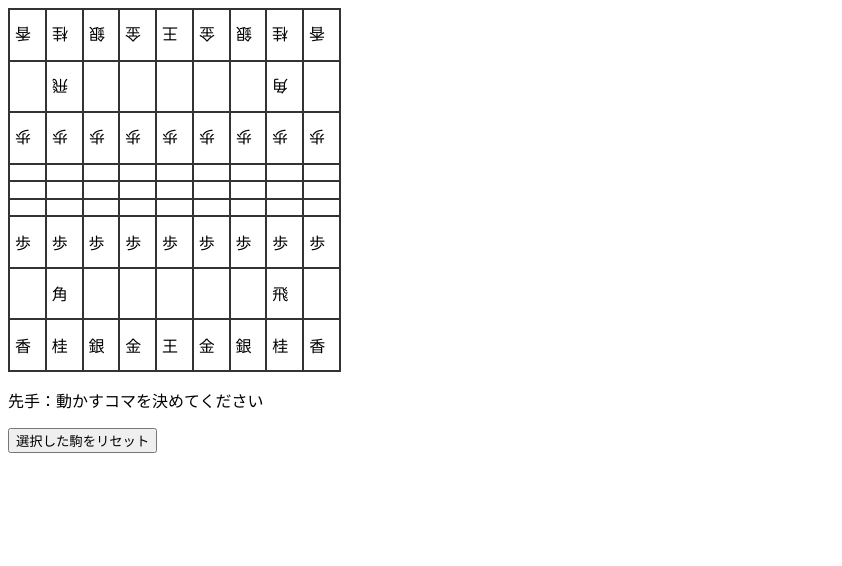
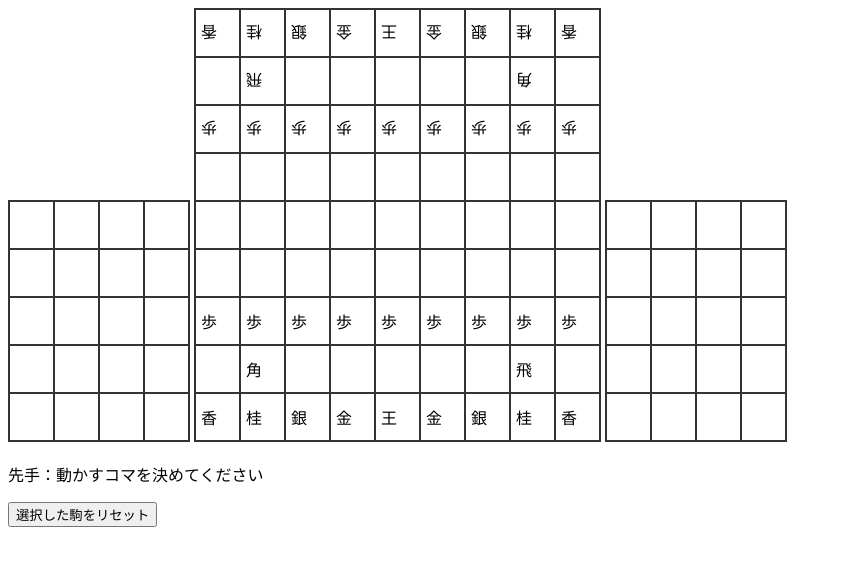
Before and after one commit to developer-arc/hashimoto, a plain HTML site: page syougi/index.html in a window 1280 px wide. Shown: the whole page, without its empty margins (0-842 px from the left). Drawn offline with nearby package versions, Linux system fonts and the light colour scheme.

Commit message:
処理追加
持ち駒表示
※クリックで１の持ち駒が消える

```diff
--- a/syougi/common.js
+++ b/syougi/common.js
@@ -15,6 +15,12 @@ var board_obj = {
   piece:"",
   player:0,
 };
+
+//capture_piece_list初期化
+for(var i =0 ;i<20;i++){
+  capture_piece_list1.unshift(board_obj);
+  capture_piece_list2.unshift(board_obj);
+}
 
 //盤面初期化[y][x]
 var board_status = new Array();
@@ -116,7 +122,7 @@ function getTarget(event) {
     GAME_CONTROL.PHASE_STEP1_TARGET_X = target_x;
     GAME_CONTROL.PLAYER_CONTROL_PHASE = PLAYER_CONTROL_PHASE_STEP2;
   }else if(GAME_CONTROL.PLAYER_CONTROL_PHASE == PLAYER_CONTROL_PHASE_STEP2){
-    //歩兵行動判定
+    //コマ行動判定
     if(board_status[GAME_CONTROL.PHASE_STEP1_TARGET_Y][GAME_CONTROL.PHASE_STEP1_TARGET_X].piece == "歩"){
       if(!controlActivityPawn(target_y,target_x)){
         return ;
@@ -168,7 +174,15 @@ function movePiece(target_y,target_x){
     board_status[target_y][target_x] = board_status[GAME_CONTROL.PHASE_STEP1_TARGET_Y][GAME_CONTROL.PHASE_STEP1_TARGET_X];
     board_status[GAME_CONTROL.PHASE_STEP1_TARGET_Y][GAME_CONTROL.PHASE_STEP1_TARGET_X] = board_obj;
   }else{
-    capture_piece_list1.unshift(board_status[target_y][target_x].piece);
+    if(board_status[GAME_CONTROL.PHASE_STEP1_TARGET_Y][GAME_CONTROL.PHASE_STEP1_TARGET_X].player == 1){
+      tmp_piece = board_status[target_y][target_x];
+      tmp_piece.player = 1;
+      capture_piece_list1.unshift(tmp_piece);
+    }else if(board_status[GAME_CONTROL.PHASE_STEP1_TARGET_Y][GAME_CONTROL.PHASE_STEP1_TARGET_X].player == 2){
+      tmp_piece = board_status[target_y][target_x];
+      tmp_piece.player = 2;
+      capture_piece_list2.unshift(tmp_piece);
+    }
     board_status[target_y][target_x] = board_status[GAME_CONTROL.PHASE_STEP1_TARGET_Y][GAME_CONTROL.PHASE_STEP1_TARGET_X];
     board_status[GAME_CONTROL.PHASE_STEP1_TARGET_Y][GAME_CONTROL.PHASE_STEP1_TARGET_X] = board_obj;
   }
@@ -197,6 +211,8 @@ function display(){
         //id属性追加
         td.id = "y" + i + "x" + j;
         td.onclick = "square";
+        td.width = "33";
+        td.height = "36";
         document.getElementById("y"+i).appendChild(td);
         //カスタムデータ属性追加
         var tmp_elem = document.getElementById("y" + i + "x" + j);
@@ -226,7 +242,8 @@ function display(){
       game_control_display.innerHTML = "後手：コマを動かすマス決めてください" ;
     }
     //持ち駒表示
-
+    displayCapturePiece(1);
+    displayCapturePiece(2);
 }
 
 
@@ -516,6 +533,41 @@ function controlActivityBishop(target_y,target_x){
     }
   }
 
-
   return false;
 }
+//持ち駒表示
+function displayCapturePiece(player_number){
+  //tableタグの子要素を全て削除
+  let parent = document.getElementById('player'+player_number+'_capture_piece');
+  while(parent.lastChild){
+    parent.removeChild(parent.lastChild);
+  }
+  for(var i=0 ; i < 5 ; i++){
+    var tr = document.createElement('tr');
+    tr.id = "capture_piece_y"+i;
+    var capture_piece = document.getElementById('player'+player_number+'_capture_piece');
+    capture_piece.appendChild(tr);
+    for(var j=0 ; j < 4 ; j++){
+      var td = document.createElement('td');
+      //id属性追加
+      td.id = "capture_piece_y" + i + "capture_piece_x" + j;
+      td.width = "33";
+      td.height = "36";
+      document.getElementById("capture_piece_y"+i).appendChild(td);
+      //カスタムデータ属性追加
+      var tmp_elem = document.getElementById("capture_piece_y" + i + "capture_piece_x" + j);
+      tmp_elem.dataset.x = j;
+      tmp_elem.dataset.y = i;
+      if(player_number == 1){
+        td.innerHTML = capture_piece_list1[ j + i * 4].piece;
+      }
+      //後手の場合にはコマの表示を逆さに
+      if(player_number == 2){
+        var span = document.createElement('span');
+        span.style = "transform: rotate(180deg); display: inline-block;";
+        td.appendChild(span);
+        span.innerHTML = capture_piece_list2[ j + i * 4].piece;
+      }
+    }
+  }
+}
--- a/syougi/index.html
+++ b/syougi/index.html
@@ -6,8 +6,9 @@
      <script type="text/javascript" src="https://ajax.googleapis.com/ajax/libs/jquery/1.9.1/jquery.min.js"></script>
    </head>
    <body>
-     <table id="board" border="1" width="333" height="364" cellspacing="0" cellpadding="5" bordercolor="#333333">
-     </table>
+     <table id="player2_capture_piece" border="1" cellspacing="0" cellpadding="5" bordercolor="#333333" style="display:inline-block"></table>
+     <table id="board" border="1" cellspacing="0" cellpadding="5" bordercolor="#333333" style="display:inline-block"></table>
+     <table id="player1_capture_piece" border="1" cellspacing="0" cellpadding="5" bordercolor="#333333" style="display:inline-block"></table>
      <p id="game_control_display"></p>
      <input type="button" value="選択した駒をリセット" id="select_piec_reset">
      <script type="text/javascript" src="common.js"></script>
```
